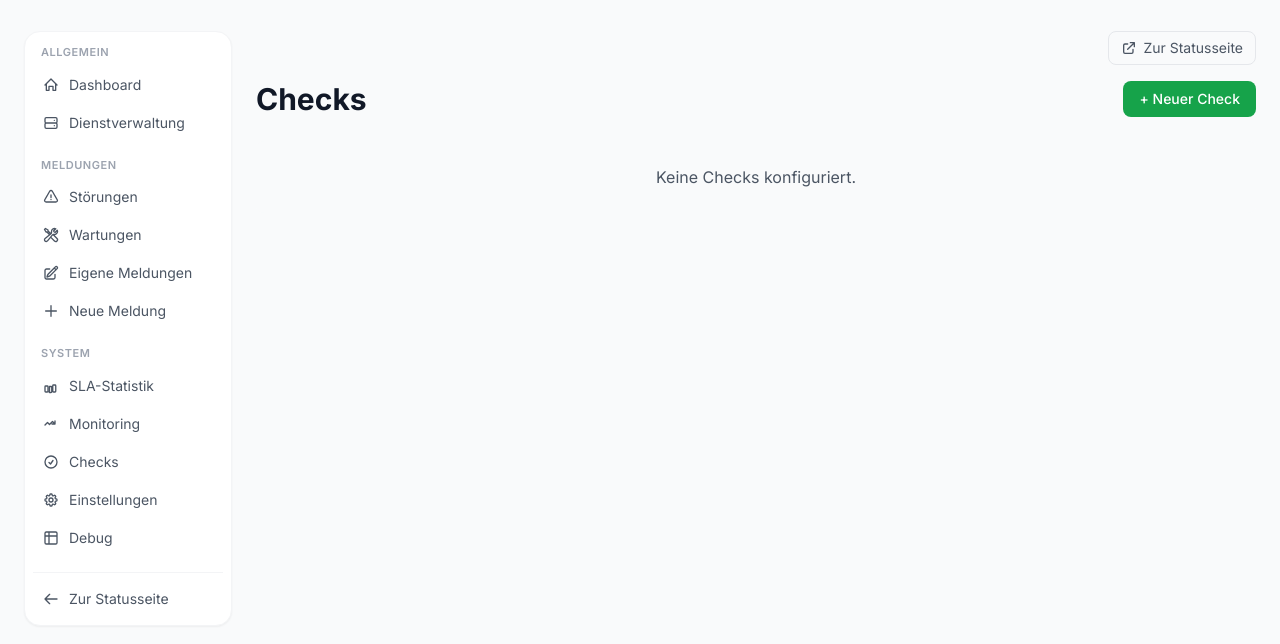
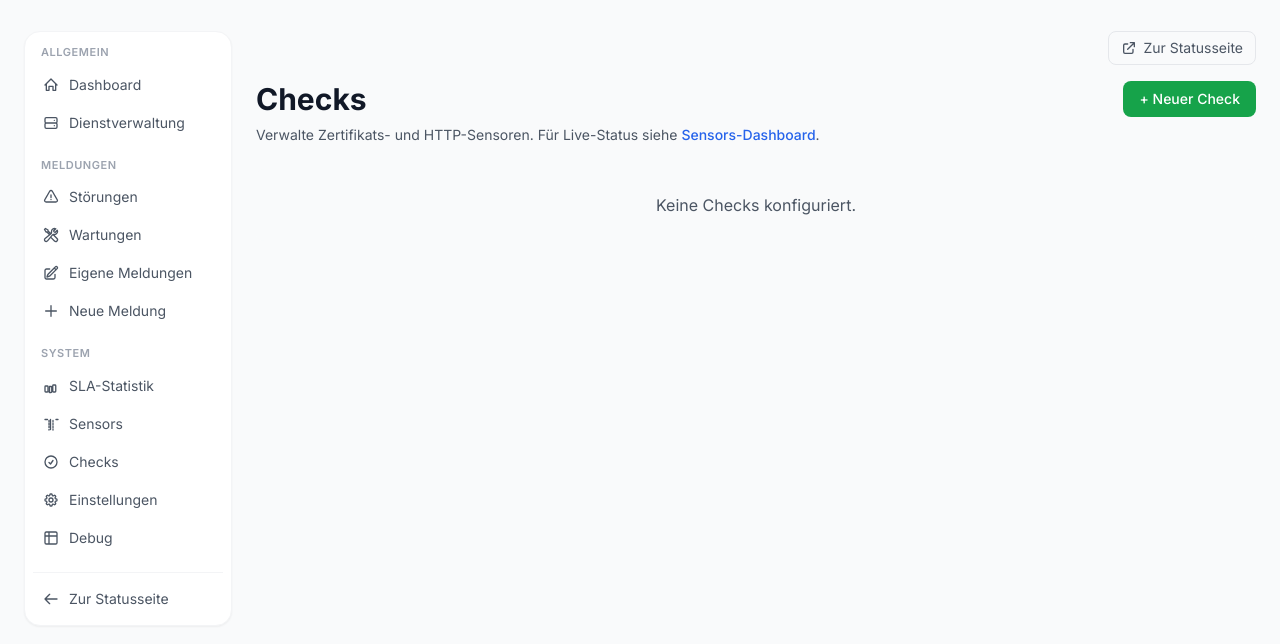
Before and after one commit to nic2045/My-M365-Statuspage, a FastAPI app: template templates/admin/checks.html in a window 1280 px wide. Shown: the part 57-701 px from the top of the page. Run offline with FastAPI, Linux system fonts and the light colour scheme; the template is opened without the code that fills it, so the values that code supplies are empty; style sheets or scripts are compiled from the project's sources.

Commit message:
docs: link checks page to monitoring dashboard (#209)
Co-authored-by: Claude <noreply@anthropic.com>

```diff
--- a/templates/admin/base_admin.html
+++ b/templates/admin/base_admin.html
@@ -15,7 +15,7 @@
                   or (key == 'debug'        and _path.startswith('/admin/debug'))
                   or (key == 'sla'          and _path == '/admin/sla')
                   or (key == 'checks'       and _path == '/admin/checks')
-                  or (key == 'monitoring'   and _path == '/admin/monitoring')
+                  or (key == 'sensors'      and _path == '/admin/sensors')
                   or (key == 'own'          and _path.startswith('/admin/incidents') and _query == 'manual')
                   or (key == 'new_incident' and _path == '/admin/incidents/new')
                   or (key == 'services'     and _path == '/admin/settings') %}
@@ -40,8 +40,8 @@
           <path stroke-linecap="round" stroke-linejoin="round" d="M3 13.125C3 12.504 3.504 12 4.125 12h2.25c.621 0 1.125.504 1.125 1.125v6.75C7.5 20.496 6.996 21 6.375 21h-2.25A1.125 1.125 0 013 19.875v-6.75zM9.75 12.75h2.25c.621 0 1.125.504 1.125 1.125v6.75c0 .621-.504 1.125-1.125 1.125h-2.25A1.125 1.125 0 019.75 19.875v-6.75zm6-2.25h2.25c.621 0 1.125.504 1.125 1.125v8.25c0 .621-.504 1.125-1.125 1.125h-2.25a1.125 1.125 0 01-1.125-1.125V11.625c0-.621.504-1.125 1.125-1.125z"/>
         {% elif key == 'checks' %}
           <path stroke-linecap="round" stroke-linejoin="round" d="M9 12.75L11.25 15 15 9.75M21 12a9 9 0 11-18 0 9 9 0 0118 0z"/>
-        {% elif key == 'monitoring' %}
-          <path stroke-linecap="round" stroke-linejoin="round" d="M3 13.5l3.75-3.75 3 3 4.5-4.5L18 12m0 0V7.5M18 12h-4.5"/>
+        {% elif key == 'sensors' %}
+          <path stroke-linecap="round" stroke-linejoin="round" d="M9 6.75v1.5m0 3v1.5m0 3v1.5m0 3V21m0-4.5h.008v.008H9v-.008zm0-3h.008v.008H9v-.008zm0-3h.008v.008H9v-.008zm6-1.5h.008v.008h-.008v-.008zm0 3h.008v.008h-.008v-.008zm0 3h.008v.008h-.008v-.008zm0 3h.008v.008h-.008v-.008zM15 6.75v1.5m0 3v1.5m0 3v1.5m0 3V21M11.25 5.25v15m-4.5-15H3m19.5 0h-3"/>
         {% elif key == 'own' %}
           <path stroke-linecap="round" stroke-linejoin="round" d="M16.862 4.487l1.687-1.688a1.875 1.875 0 112.652 2.652L10.582 16.07a4.5 4.5 0 01-1.897 1.13L6 18l.8-2.685a4.5 4.5 0 011.13-1.897l8.932-8.931zm0 0L19.5 7.125M18 14v4.75A2.25 2.25 0 0115.75 21H5.25A2.25 2.25 0 013 18.75V8.25A2.25 2.25 0 015.25 6H10"/>
         {% elif key == 'new_incident' %}
@@ -119,7 +119,7 @@
             {{ L["admin.nav.system_section"] }}
           </p>
           {{ nav_link('/admin/sla', L['admin.nav.sla'], 'sla') }}
-          {{ nav_link('/admin/monitoring', 'Monitoring', 'monitoring') }}
+          {{ nav_link('/admin/sensors', 'Sensors', 'sensors') }}
           {{ nav_link('/admin/checks', 'Checks', 'checks') }}
           {{ nav_link('/admin/settings', L['admin.nav.settings'], 'settings') }}
           {{ nav_link('/admin/debug', L['admin.nav.debug'], 'debug') }}
--- a/templates/admin/checks.html
+++ b/templates/admin/checks.html
@@ -2,11 +2,17 @@
 
 {% block admin_content %}
 <div class="space-y-6">
-  <div class="flex items-center justify-between">
-    <h1 class="text-3xl font-bold">Checks</h1>
-    <button type="button" onclick="document.getElementById('add-check-modal').classList.remove('hidden')" class="inline-flex items-center rounded-lg bg-green-600 hover:bg-green-700 px-4 py-2 text-sm font-medium text-white transition">
-      + Neuer Check
-    </button>
+  <div>
+    <div class="flex items-center justify-between mb-2">
+      <h1 class="text-3xl font-bold">Checks</h1>
+      <button type="button" onclick="document.getElementById('add-check-modal').classList.remove('hidden')" class="inline-flex items-center rounded-lg bg-green-600 hover:bg-green-700 px-4 py-2 text-sm font-medium text-white transition">
+        + Neuer Check
+      </button>
+    </div>
+    <p class="text-sm text-gray-600 dark:text-gray-400">
+      Verwalte Zertifikats- und HTTP-Sensoren. Für Live-Status siehe
+      <a href="/admin/sensors" class="text-blue-600 hover:underline font-medium">Sensors-Dashboard</a>.
+    </p>
   </div>
 
   {% if checks %}
--- a/templates/admin/monitoring.html
+++ b/templates/admin/sensors.html
@@ -3,8 +3,8 @@
 {% block admin_content %}
 <div class="space-y-8">
   <div>
-    <h1 class="text-3xl font-bold">Monitoring</h1>
-    <p class="text-sm text-gray-500 dark:text-gray-400 mt-1">Live-Übersicht für Zertifikats- und HTTP-Überwachung.</p>
+    <h1 class="text-3xl font-bold">Sensors</h1>
+    <p class="text-sm text-gray-500 dark:text-gray-400 mt-1">Live-Status für Zertifikats- und HTTP-Sensoren.</p>
   </div>
 
   {# ── Certificates ─────────────────────────────────────────────── #}
```
Also changed, not shown: app/routers/admin.py (+5 -5 lines).
